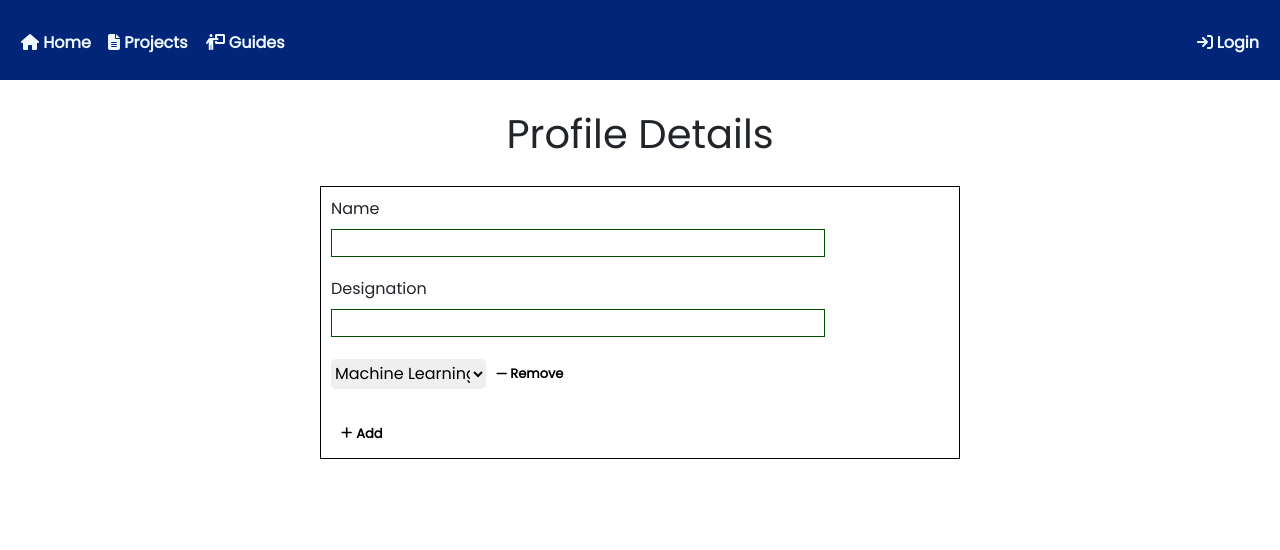
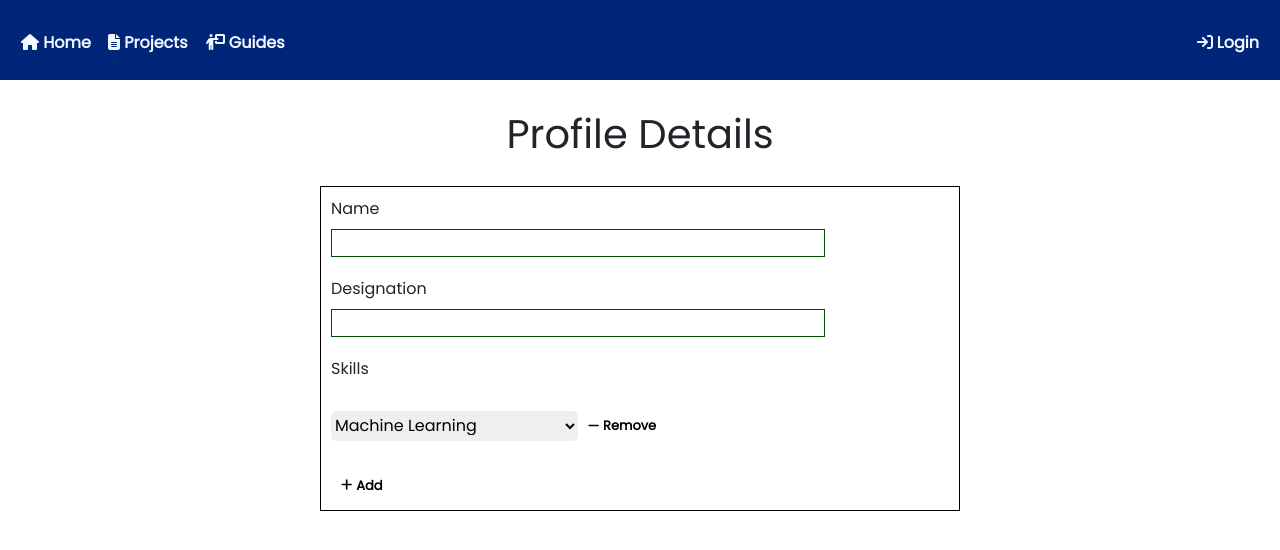
Before and after one commit to Investment-Analysis-Project/mini-project-project-manager-cet, a React (Create React App) app in the folder client/: page /editguide/1 in a window 1280 px wide. Shown: the top 550 px of the page. Built offline with nearby package versions, Linux system fonts and the light colour scheme.

Commit message:
Frontend

```diff
--- a/client/src/components/dynamicinput/dynamicinput.css
+++ b/client/src/components/dynamicinput/dynamicinput.css
@@ -21,7 +21,7 @@
 
 .dynamicinput{
     display: flex;
-    width: 50%;
+    width: 80%;
     gap: 5px;
     margin-top: 2px;
 }
--- a/client/src/pages/editguide/EditGuide.jsx
+++ b/client/src/pages/editguide/EditGuide.jsx
@@ -59,6 +59,17 @@ const EditGuide = () => {
                         <input name="designation" className='editin' type="text" onChange={(e)=>setCurr_designation(e.target.value)} placeholder={curr_designation}/>
                     </div>
 
+                    <div className='editguideinput'>
+                        <label htmlFor="designation">Skills</label>
+                        {curr_aof.map((res,i)=>{
+                            return(
+                                <ul>
+                                    <li>{res}</li>
+                                </ul>
+                            )
+                        })}
+                    </div>
+
                     <DynamicForm/>
 
                     {auth && (parseInt(id)===user_id || isAdmin) && (<button className='editupd' onClick={updateprofile}>Update</button>)}
```
